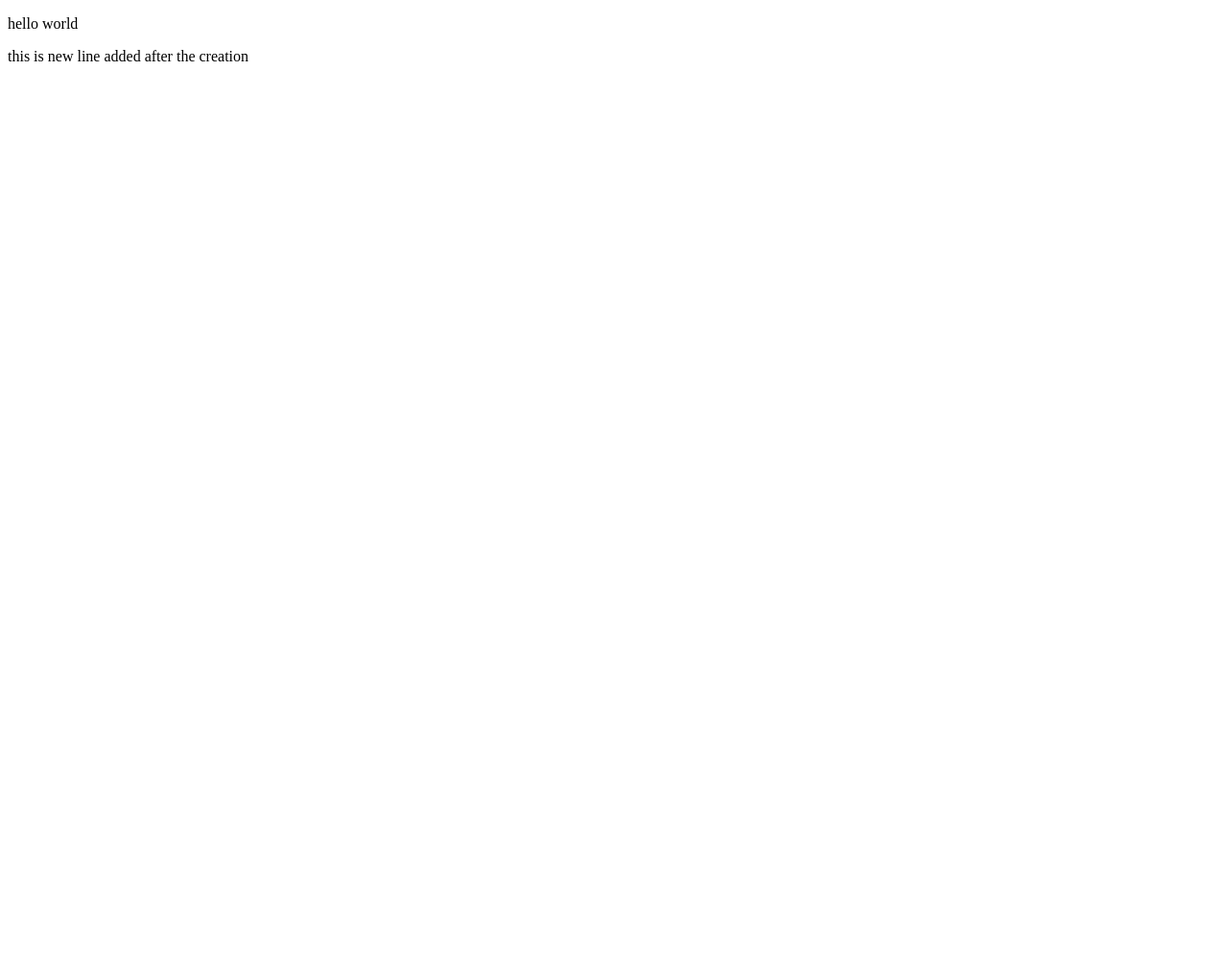
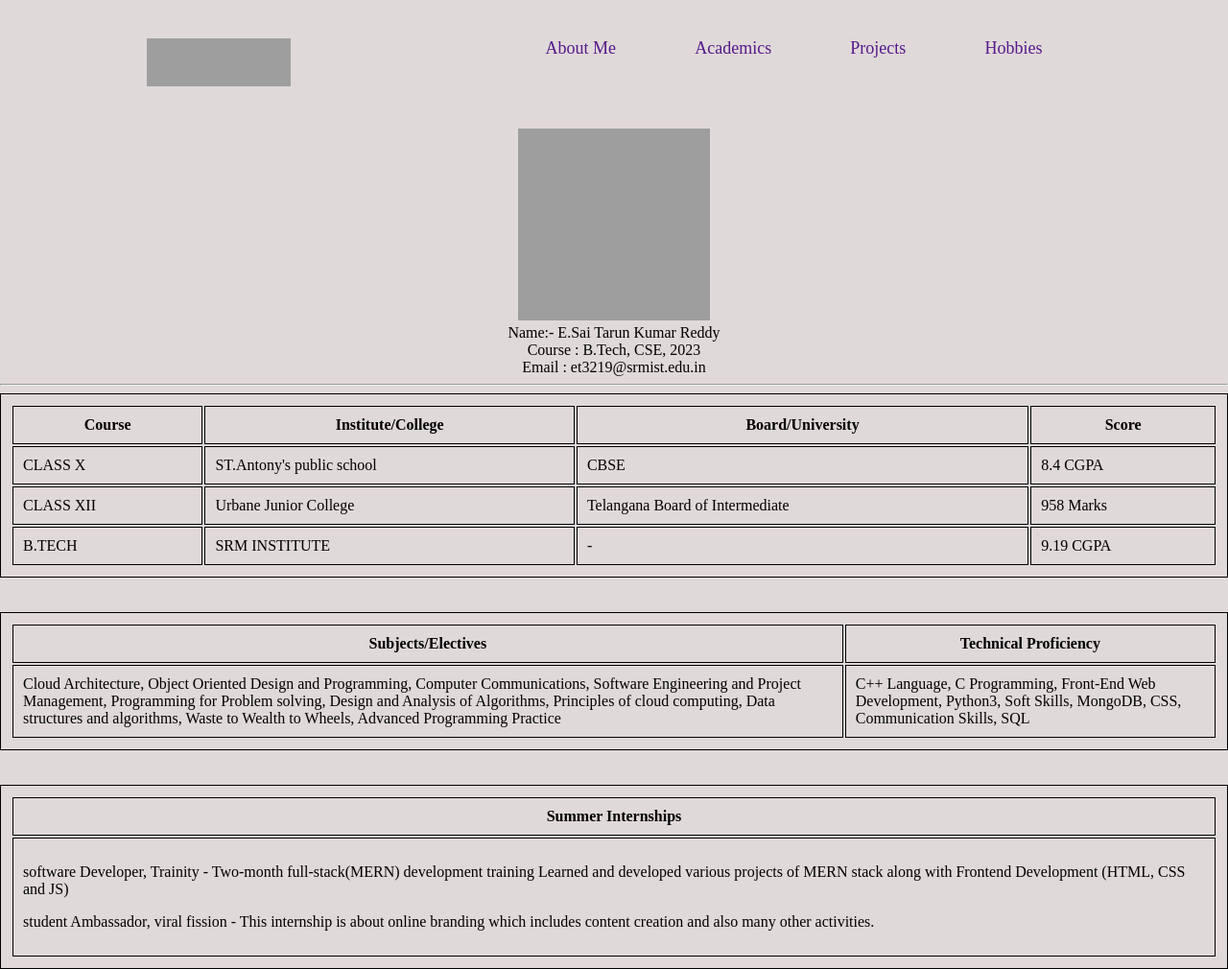
Before and after one commit to saitarun048/mernstack_workshop, a plain HTML site: page index.html in a window 1280 px wide. Shown: the whole page at 96% size. Before the commit the page ends 800 px from the top, so only its background shows below. Drawn offline with Linux system fonts and the light colour scheme; grey boxes are pictures that could not be loaded.

Commit message:
new commit

```diff
--- a/index.html
+++ b/index.html
@@ -5,12 +5,167 @@
     <meta charset="UTF-8">
     <meta http-equiv="X-UA-Compatible" content="IE=edge">
     <meta name="viewport" content="width=device-width, initial-scale=1.0">
-    <title>Document</title>
+    <style>
+        body {
+            padding: 0;
+            margin: 0;
+            background-color: rgb(224, 217, 217);
+            color: black;
+        }
+
+        .navigation {
+            display: flex;
+            justify-content: space-around;
+            padding: 40px;
+        }
+
+        .items {
+            display: flex;
+            justify-content: space-around;
+            width: 600px;
+
+
+        }
+
+        .items a {
+            text-decoration: none;
+            font-size: large;
+
+        }
+
+
+
+        .details {
+            display: flex;
+            flex-direction: column;
+            flex-wrap: wrap;
+            text-align: center;
+        }
+
+        table,
+        th,
+        td {
+            border: 1px solid black;
+            padding: 10px;
+        }
+
+        .academics {
+            display: flex;
+            justify-content: center;
+        }
+    </style>
+
+    <title>Welcome | Home</title>
 </head>
 
 <body>
-    <p>hello world</p>
-    <p>this is new line added after the creation</p>
+
+    <div class="navigation">
+        <div>
+            <img width="150px" height="50px"
+                src="https://tse1.mm.bing.net/th?id=OIP.6QEnwx-yBs4xROe1N64xewHaCg&pid=Api&P=0" alt="SRM logo">
+        </div>
+        <div class="items">
+            <a href="">About Me</a>
+            <a href="">Academics</a>
+            <a href="">Projects</a>
+            <a href="">Hobbies</a>
+        </div>
+    </div>
+
+
+    <div class="details">
+
+        <div>
+            <img width="200px" height="200px" src="My Image.jpg" alt="my image">
+        </div>
+        <div> Name:- E.Sai Tarun Kumar Reddy</div>
+        <div>Course : B.Tech, CSE, 2023</div>
+        <div>Email : et3219@srmist.edu.in</div>
+    </div>
+    <hr>
+
+    <div class="academics">
+        <table style="width:100%">
+            <tr>
+                <th>Course</th>
+                <th>Institute/College</th>
+                <th>Board/University</th>
+                <th>Score</th>
+            </tr>
+            <tr>
+                <td>CLASS X</td>
+                <td>ST.Antony's public school</td>
+                <td>CBSE</td>
+                <td>8.4 CGPA</td>
+            </tr>
+            <tr>
+                <td>CLASS XII</td>
+                <td>Urbane Junior College</td>
+                <td>Telangana Board of Intermediate</td>
+                <td>958 Marks</td>
+            </tr>
+            <tr>
+                <td>B.TECH</td>
+                <td>SRM INSTITUTE</td>
+                <td>-</td>
+                <td>9.19 CGPA</td>
+            </tr>
+        </table>
+    </div>
+
+    <br>
+    <br>
+
+    <div class="technical">
+        <table style="width:100%">
+            <tr>
+                <th>Subjects/Electives</th>
+                <th>Technical Proficiency</th>
+
+            </tr>
+            <tr>
+                <td>Cloud Architecture, Object Oriented Design and Programming, Computer Communications, Software
+                    Engineering and Project Management, Programming for Problem solving, Design and Analysis of
+                    Algorithms,
+                    Principles of cloud computing, Data structures and algorithms, Waste to Wealth to Wheels, Advanced
+                    Programming Practice</td>
+                <td>C++ Language, C Programming, Front-End Web Development, Python3, Soft
+                    Skills, MongoDB, CSS, Communication Skills, SQL</td>
+
+            </tr>
+
+        </table>
+    </div>
+
+    <br>
+    <br>
+
+    <div class="internships">
+        <table style="width:100%">
+            <tr>
+                <th>Summer Internships</th>
+
+            </tr>
+            <tr>
+                <td>
+
+                    <p>software Developer, Trainity - Two-month full-stack(MERN) development training
+                        Learned and developed various projects of MERN stack along with Frontend Development (HTML, CSS
+                        and
+                        JS)</p>
+                    <p>student Ambassador, viral fission - This internship is about online branding which includes
+                        content creation and also many other
+                        activities.
+                    </p>
+                </td>
+            </tr>
+        </table>
+    </div>
+
+
+
+
 </body>
 
 </html>
```
Also changed, not shown: 1 other file.
